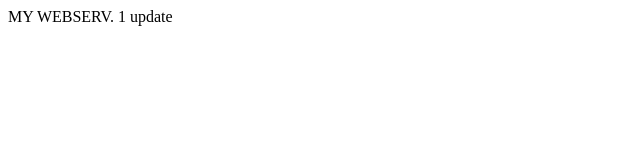
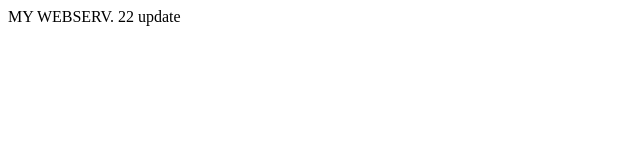
Before and after one commit to enopandio/enopandio.github.io, a plain HTML site: page index.html in a window 1280 px wide. Shown: the full height of the page, 0-640 px from the left. Drawn offline with Linux system fonts and the light colour scheme.

Commit message:
Update index.html

```diff
--- a/index.html
+++ b/index.html
@@ -1,6 +1,6 @@
 <HTML>
 MY WEBSERV.
-  1 update
+  22 update
 
 
 </HTML>
```
